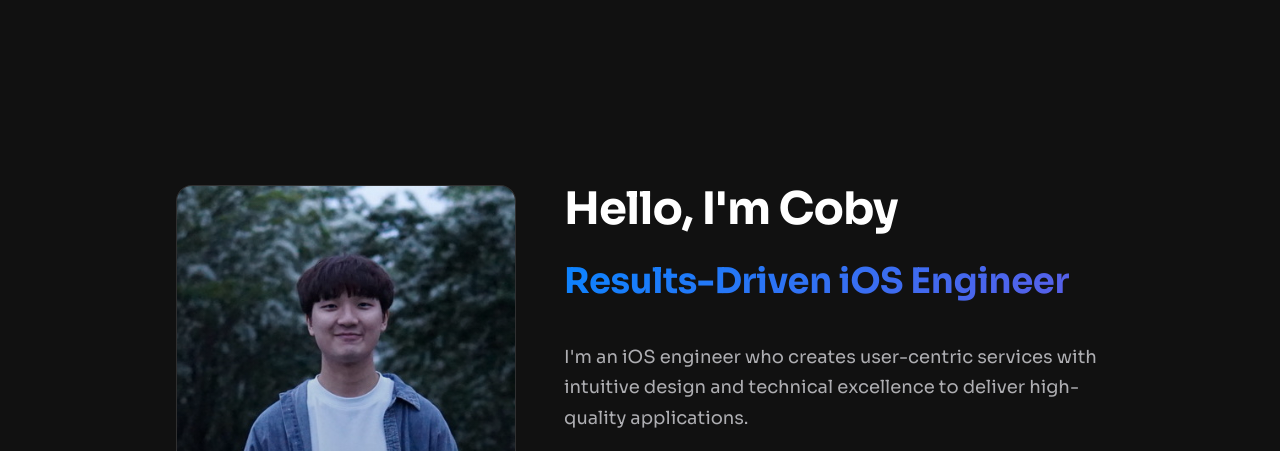
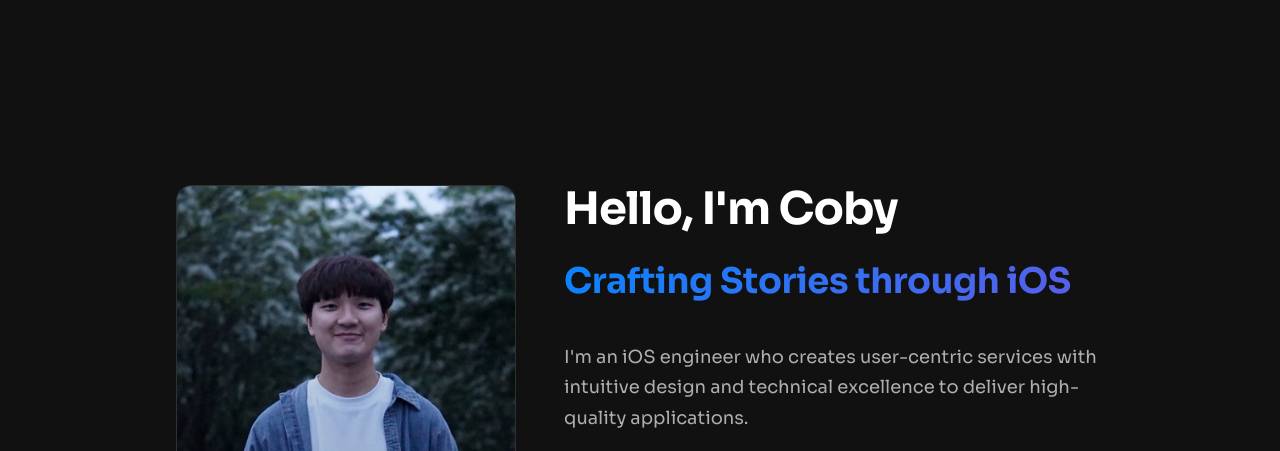
Before and after one commit to coby5502/portfolio, a plain HTML site: page index.html in a window 1280 px wide. Shown: the part 85-536 px from the top of the page. Drawn offline with nearby package versions, Linux system fonts and the light colour scheme; a web font is replaced by a local one.

Commit message:
[CHORE] 자기소개 변경

```diff
--- a/index.html
+++ b/index.html
@@ -75,10 +75,10 @@
                                 안녕하세요, Coby입니다
                             </h1>
                             <h2 class="gradient-text"
-                                data-en="Results-Driven iOS Engineer"
-                                data-ko="결과를 만드는 iOS 엔지니어"
-                                data-ja="成果を出すiOSエンジニア">
-                                결과를 만드는 iOS 엔지니어
+                                data-en="Crafting Stories through iOS"
+                                data-ko="경험을 담아내는 iOS 엔지니어"
+                                data-ja="体験を創造するiOSエンジニア">
+                                경험을 담아내는 iOS 엔지니어
                             </h2>
                         </div>
                         <p class="intro-description"
```
